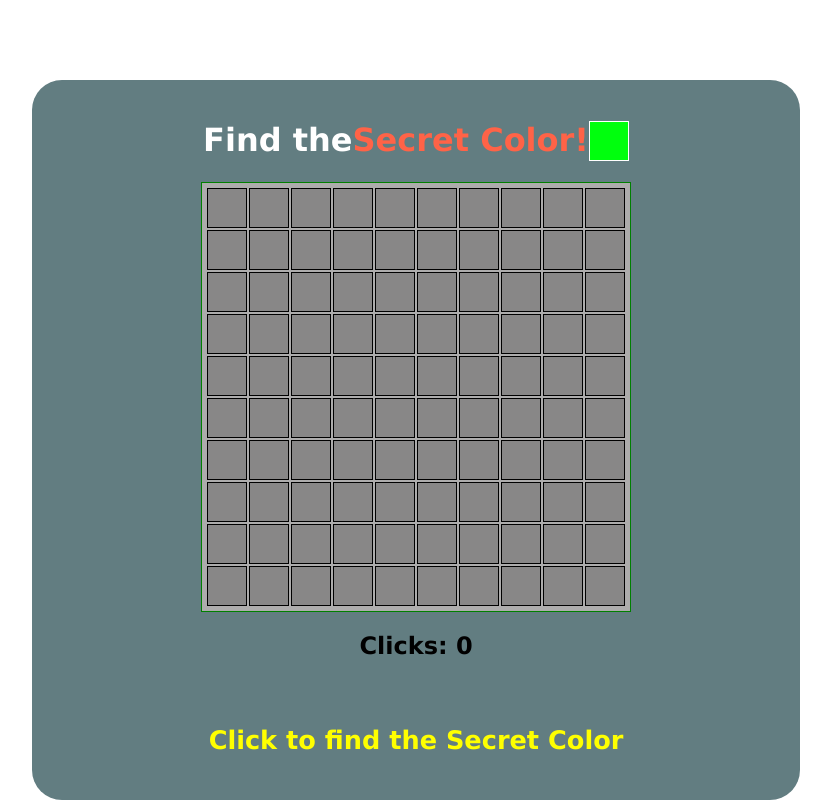
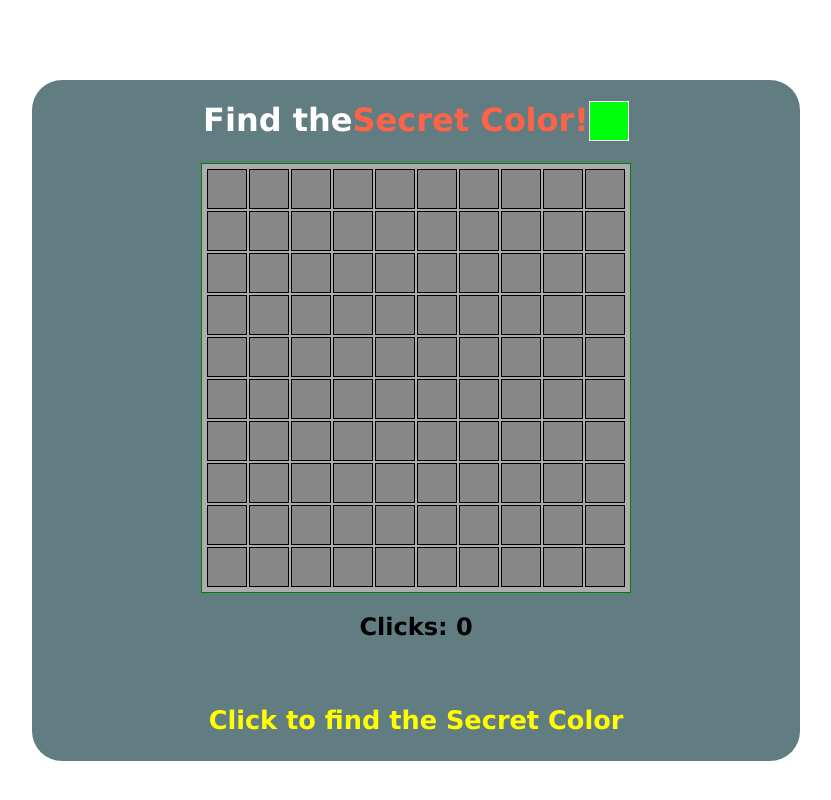
Before and after one commit to PiniWeiss/Secret-Color-react, a React (Vite) app: page / in a window 1280 px wide. Shown: the whole page, without its empty margins (224-1055 px from the left). Built offline with nearby package versions, Linux system fonts and the light colour scheme.

Commit message:
some css added

```diff
--- a/src/App.css
+++ b/src/App.css
@@ -8,6 +8,7 @@ body {
   display: flex;
   justify-content: center;
   font-family: Verdana, sans-serif;
+  max-height: 100vh;
 }
 
 main {
@@ -17,8 +18,9 @@ main {
   justify-content: center;
   align-items: center;
   background-color: rgb(98, 125, 129);
-  height: 90vh;
+  height: fit-content;
   width: 60vw;
+  min-width: fit-content;
   border-radius: 30px;
 }
 
```
